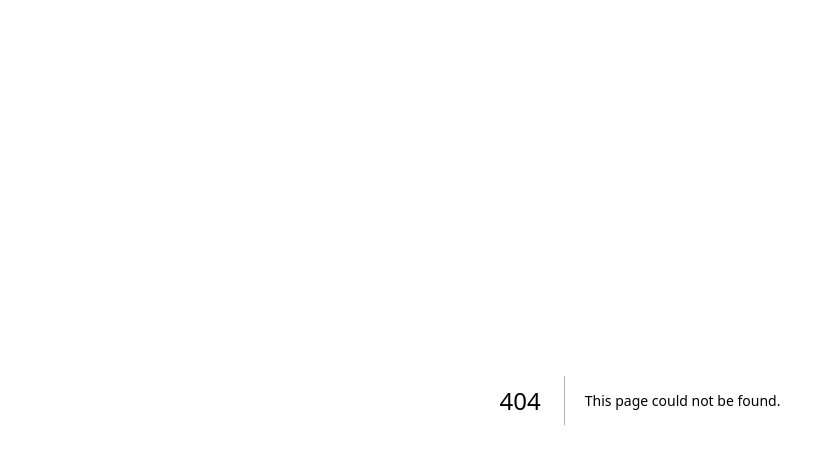
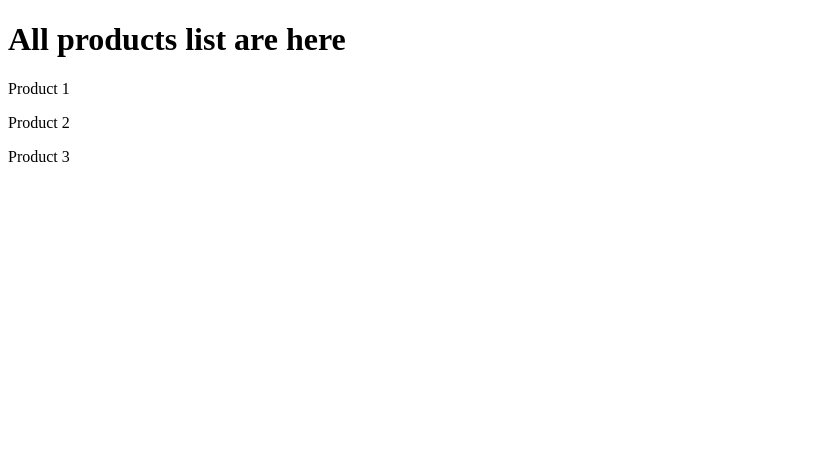
Before and after one commit to dhiraj1996/learningNextJS2, a Next.js app in the folder 02-05routersinnext/: page /products in a window 1280 px wide. Before the commit this address had no page. Shown: the top 464 px of the page, without its empty margins (0-835 px from the left). Built offline with nearby package versions, Linux system fonts and the light colour scheme.

Commit message:
dynamic routes

```diff
--- /dev/null
+++ b/02-05routersinnext/src/app/products/[productId]/page.tsx
@@ -0,0 +1,5 @@
+
+
+export default function ProductId({params}:{params: {productId: String};}) {
+    return <h1> Product with id is {params.productId} </h1>
+}
--- /dev/null
+++ b/02-05routersinnext/src/app/products/page.tsx
@@ -0,0 +1,9 @@
+export default function Products () {
+    return <>
+    <h1>All products list are here</h1>
+    <p>Product 1</p>
+    <p>Product 2</p>
+    <p>Product 3</p>
+
+    </>
+}
```
Also changed, not shown: 02-05routersinnext/src/app/products/[productId]/review/[reviewId]/page.tsx (added, +14 -0 lines).
